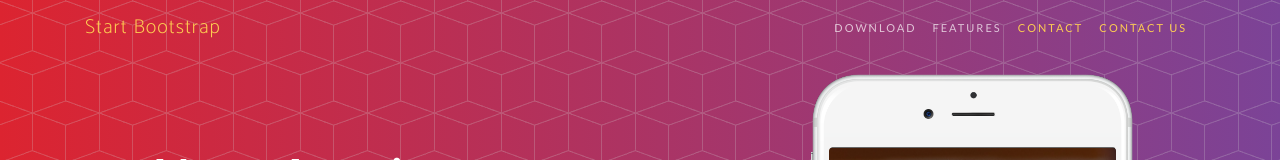
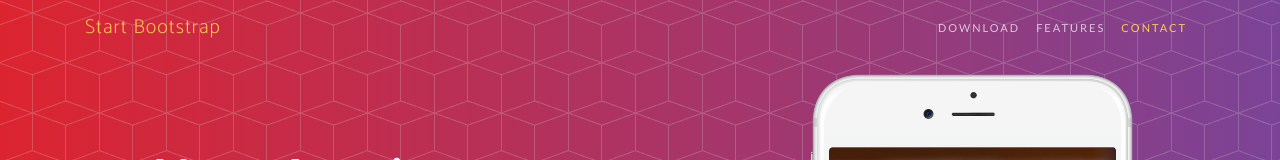
Before and after one commit to ascdesignstudio/thinksmart, a website with bundled scripts: page index.html in a window 1280 px wide. Shown: the top 160 px of the page. Built offline with nearby package versions, Linux system fonts and the light colour scheme; a web font is replaced by a local one.

Commit message:
Nav Update

```diff
--- a/index.html
+++ b/index.html
@@ -48,9 +48,6 @@
             </li>
             <li class="nav-item">
               <a class="nav-link js-scroll-trigger" href="#contact">Contact</a>
-            </li>
-            <li class="nav-item">
-              <a class="nav-link js-scroll-trigger" href="#contact">Contact Us</a>
             </li>
           </ul>
         </div>
```
